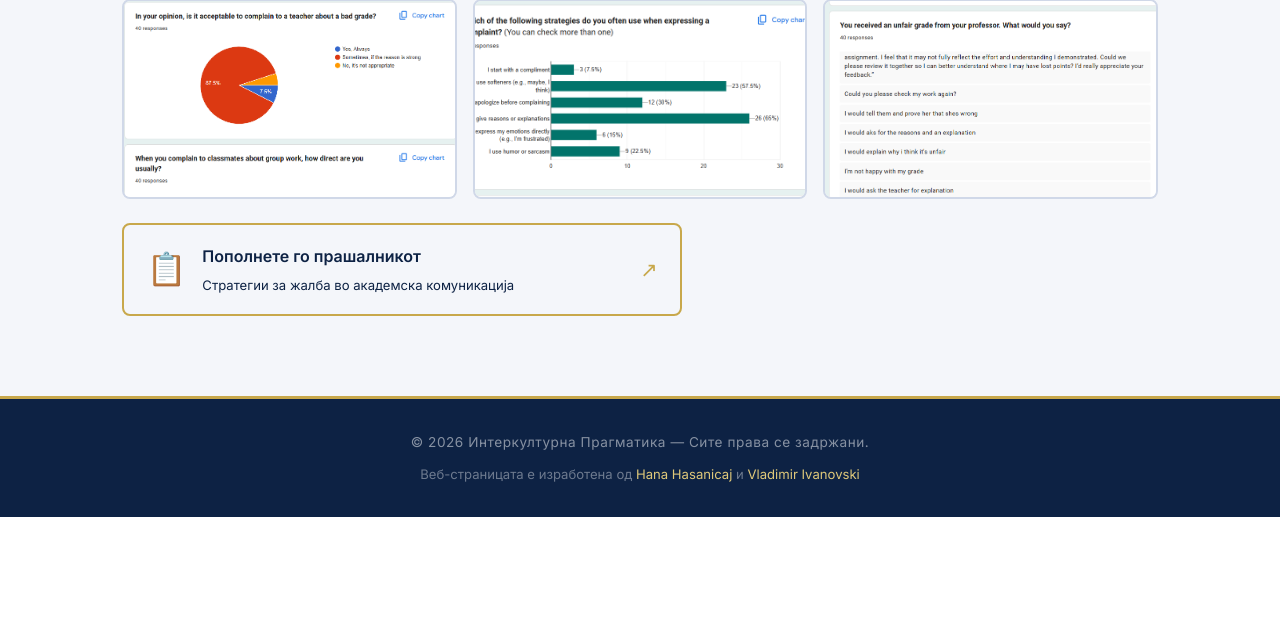
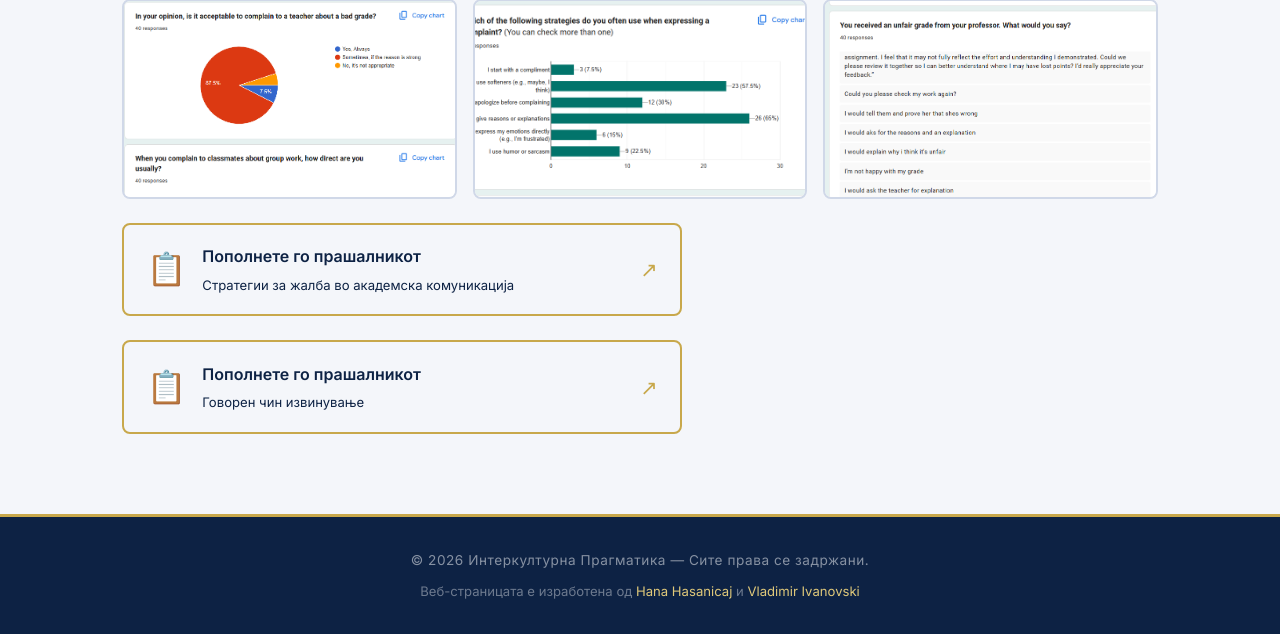
Before and after one commit to VladimirIvanovski/pragmatika_v4, a Flask app: page /materijali in a window 1280 px wide. Shown: the part 5718-6352 px from the top of the page. Before the commit the page ends 6235 px from the top, so only its background shows below. Run offline with Flask 3, Linux system fonts and the light colour scheme.

Commit message:
Materijali: add apology speech act questionnaire to corpus section
Co-authored-by: Cursor <cursoragent@cursor.com>

```diff
--- a/templates/materijali.html
+++ b/templates/materijali.html
@@ -642,6 +642,16 @@
             <span class="poll-link-arrow">&#8599;</span>
         </a>
 
+        <a href="https://docs.google.com/forms/d/14DfebcvBpkltUx9_uAA7sy28p4hUOGqW_uxuM_M3btI/viewform"
+           class="poll-link" target="_blank" rel="noopener">
+            <span class="poll-link-icon">&#128203;</span>
+            <span class="poll-link-text">
+                <strong>Пополнете го прашалникот</strong>
+                <small>Говорен чин извинување</small>
+            </span>
+            <span class="poll-link-arrow">&#8599;</span>
+        </a>
+
     </div>
 </section>
 
```
